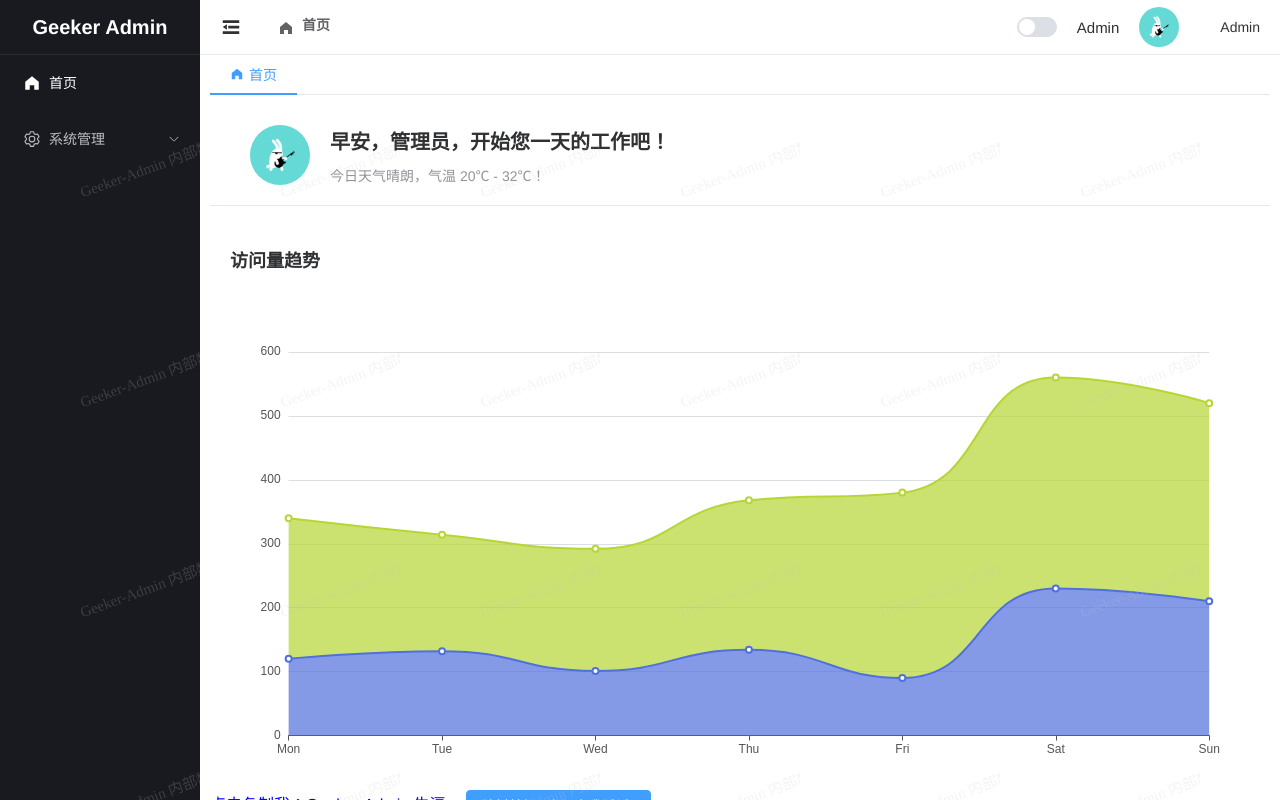
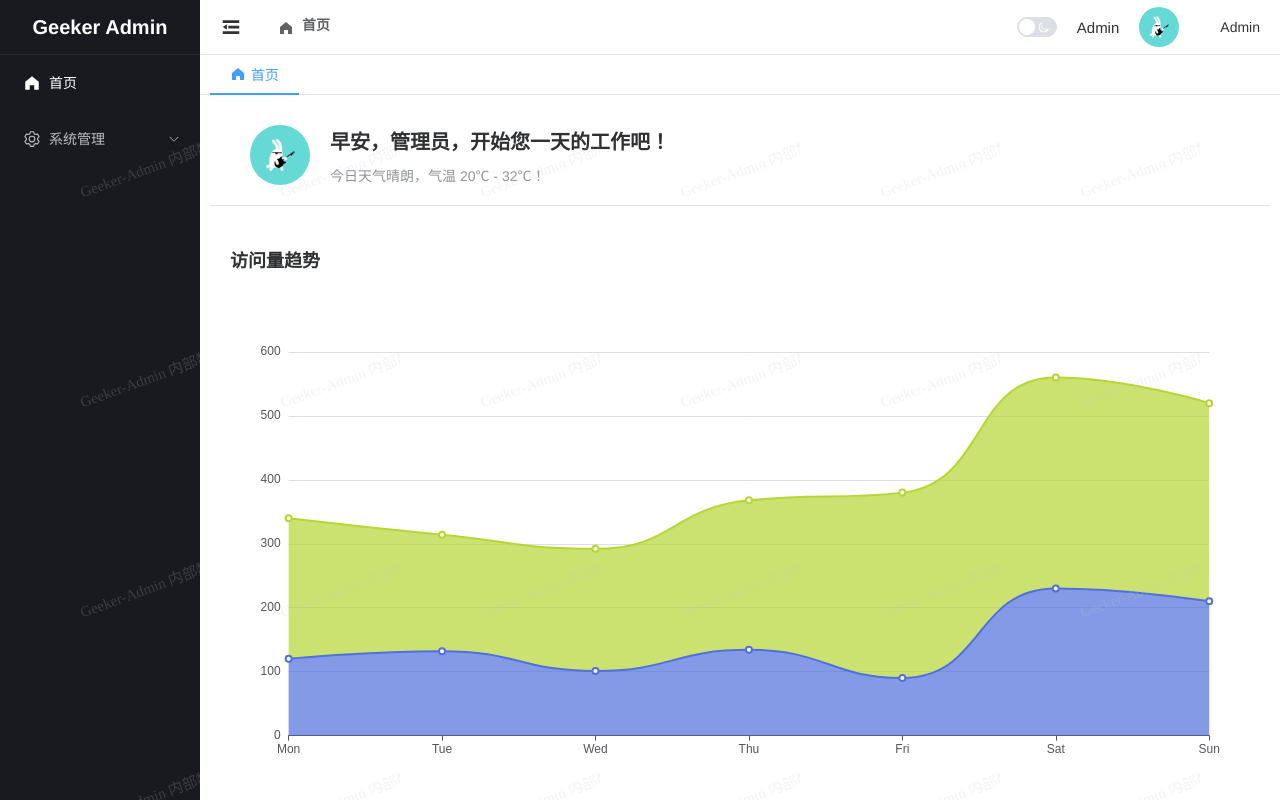
Before and after one commit to 9Epiphany9/my-geek-admin, a Vue app: page /#/home in a window 1280 px wide. Built offline with nearby package versions, Linux system fonts and the light colour scheme; sample sign-in values are in the browser's storage; the HTML template or start-up script is replaced by a standard one.

Commit message:
新增tab右键功能

```diff
--- a/src/layouts/components/Header/ToolBarRight.vue
+++ b/src/layouts/components/Header/ToolBarRight.vue
@@ -20,6 +20,7 @@ import { useGlobalStore } from '@/stores/modules/global'
 import { useTheme } from '@/hooks/useTheme'
 import { storeToRefs } from 'pinia'
 import Avatar from '@/layouts/components/Header/components/Avatar.vue'
+import { Moon, Sunny } from '@element-plus/icons-vue'
 const globalStore = useGlobalStore()
 const { isDark } = storeToRefs(globalStore)
 const { switchDark } = useTheme()
--- a/src/layouts/components/Tabs/index.vue
+++ b/src/layouts/components/Tabs/index.vue
@@ -49,55 +49,189 @@ const removeTab = (fullPath: string | number) => {
   // 2. 调用 Store 删除数据
   tabsStore.removeTab(path)
 }
+
+// ================= 右键菜单逻辑 =================
+
+const visible = ref(false)
+const top = ref(0)
+const left = ref(0)
+const selectedPath = ref('') // 记录右键点的是哪个 Tab 的路径
+
+// 1. 打开菜单
+const onContextMenu = (e: MouseEvent, item: any) => {
+  // 禁止浏览器默认菜单 (在 template 里用了 .prevent 其实这里就不用写了)
+  // e.preventDefault();
+
+  visible.value = true
+  left.value = e.clientX // 鼠标横坐标
+  top.value = e.clientY + 10 // 鼠标纵坐标 (稍微往下一点)
+  selectedPath.value = item.path // 记住点的是谁
+}
+
+// 2. 关闭菜单 (监听全局点击)
+watch(visible, (value) => {
+  if (value) {
+    document.body.addEventListener('click', closeMenu)
+  } else {
+    document.body.removeEventListener('click', closeMenu)
+  }
+})
+
+const closeMenu = () => {
+  visible.value = false
+}
+
+// --- 菜单按钮事件 ---
+
+// 刷新当前 (这是一个高阶功能，原理是先销毁组件再重建)
+// 简单起见，你可以先留空，或者只是重新加载路由
+const refreshCurrentPage = () => {
+  // 比较复杂的逻辑：通常是配合 KeepAlive 的 exclude 属性，
+  // 先把当前页从缓存清除，跳转到一个空白页，再跳回来。
+  // 这里我们先模拟一下：
+  /* const currentName = route.name as string;
+  tabsStore.removeKeepAliveName(currentName); // 这一步需要 store 支持
+  nextTick(() => {
+     router.replace({ path: "/redirect" + selectedPath.value });
+  });
+  */
+  console.log('刷新功能暂未实现')
+}
+
+// 关闭当前
+const closeCurrent = () => {
+  removeTab(selectedPath.value)
+}
+
+// 关闭其他
+const closeOther = () => {
+  tabsStore.closeMultipleTab(selectedPath.value)
+  router.push(selectedPath.value) // 跳转到当前保留的这个
+}
+
+// 关闭所有
+const closeAll = () => {
+  tabsStore.closeMaximize()
+  router.push('/home')
+}
 </script>
 
 <template>
   <div class="tabs-box">
+    <div class="tabs-menu">
       <el-tabs v-model="activeTab" type="card" @tab-click="tabClick" @tab-remove="removeTab">
         <el-tab-pane
           v-for="item in tabsStore.tabsList"
           :key="item.path"
           :label="item.title"
           :name="item.path"
-        :closable="item.close !== false"
+          :closable="item.close"
         >
           <template #label>
+            <span class="tab-label" @contextmenu.prevent="onContextMenu($event, item)">
               <el-icon v-if="item.icon" class="tabs-icon">
                 <component :is="item.icon"></component>
               </el-icon>
               {{ item.title }}
+            </span>
           </template>
         </el-tab-pane>
       </el-tabs>
+
+      <ul v-show="visible" :style="{ left: left + 'px', top: top + 'px' }" class="contextmenu">
+        <li @click="refreshCurrentPage">
+          <el-icon><Refresh /></el-icon> 刷新当前
+        </li>
+        <li @click="closeCurrent">
+          <el-icon><Remove /></el-icon> 关闭当前
+        </li>
+        <li @click="closeOther">
+          <el-icon><CircleClose /></el-icon> 关闭其他
+        </li>
+        <li @click="closeAll">
+          <el-icon><FolderDelete /></el-icon> 关闭所有
+        </li>
+      </ul>
+    </div>
   </div>
 </template>
 
-<style scoped>
+<style scoped lang="scss">
 .tabs-box {
   background-color: var(--el-bg-color);
+  .tabs-menu {
+    position: relative;
+    width: 100%;
+
+    // 调整一下 element tabs 的默认样式
+    :deep(.el-tabs__header) {
+      box-sizing: border-box;
+      height: 40px;
       padding: 0 10px;
-  /* 稍微把 Tab 往下压一点，好看点 */
-  /* border-bottom: 1px solid #e4e7ed; */
+      margin: 0;
+      .el-tabs__nav-wrap {
+        position: absolute;
+        width: 100%;
+        .el-tabs__nav {
+          display: flex;
+          border: none;
+          .el-tabs__item {
+            display: flex;
+            align-items: center;
+            justify-content: center;
+            color: #cccccc;
+            border: none;
+            // 选中的样式
+            &.is-active {
+              color: var(--el-color-primary);
+              border-bottom: 2px solid var(--el-color-primary);
+            }
+            // 自定义 slot 里的样式
+            .tab-label {
+              display: flex;
+              align-items: center;
+              justify-content: center;
+              width: 100%;
+              height: 100%; // 撑满，为了让右键点击更容易触发
+              .tabs-icon {
+                margin-right: 5px;
+                font-size: 16px;
+              }
+            }
+          }
+        }
+      }
+    }
   }
 
-.tabs-icon {
+  // 右键菜单样式
+  .contextmenu {
+    position: fixed; // 必须是 fixed，参照屏幕
+    z-index: 3000;
+    width: 100px; // 稍微宽一点
+    padding: 5px 0;
+    margin: 0;
+    font-size: 12px;
+    font-weight: 400;
+    color: #333;
+    list-style-type: none;
+    background: #fff;
+    box-shadow: 2px 2px 3px 0 rgba(0, 0, 0, 0.3);
+    border-radius: 4px;
+
+    li {
+      display: flex;
+      align-items: center;
+      padding: 7px 16px;
+      cursor: pointer;
+      &:hover {
+        background: #eee;
+        color: var(--el-color-primary);
+      }
+      .el-icon {
         margin-right: 5px;
-  vertical-align: middle;
       }
-
-/* 覆盖 Element Plus 默认样式，让它更好看（可选） */
-:deep(.el-tabs__header) {
-  margin: 0;
     }
-:deep(.el-tabs__nav) {
-  border: none !important;
   }
-:deep(.el-tabs__item) {
-  color: #cccccc;
-  border: none !important;
-}
-:deep(.el-tabs__item.is-active) {
-  color: #409eff;
-  border-bottom: 2px solid #409eff !important;
 }
 </style>
--- a/src/layouts/index.vue
+++ b/src/layouts/index.vue
@@ -36,7 +36,7 @@
         <router-view v-slot="{ Component, route }">
           <transition name="fade-transform" mode="out-in">
             <keep-alive :include="tabsStore.keepAliveName">
-              <component :is="Component" :key="route.fullPath" />
+              <component :is="Component" :key="route.fullPath" v-if="!route.meta.isLink" />
             </keep-alive>
           </transition>
         </router-view>
--- a/src/stores/modules/tabs.ts
+++ b/src/stores/modules/tabs.ts
@@ -34,5 +34,17 @@ export const useTabsStore = defineStore('tabs', () => {
     return tabsList.value.map((item) => item.name)
   })
 
-  return { tabsList, addTab, removeTab, keepAliveName }
+  // 关闭多个标签 (保留首页 + 选中的那个)
+  function closeMultipleTab(tabsMenuValue?: string) {
+    tabsList.value = tabsList.value.filter((item) => {
+      return item.path === '/home' || item.path === tabsMenuValue
+    })
+  }
+
+  //关闭所有标签 (只留首页)
+  function closeMaximize() {
+    tabsList.value = tabsList.value.filter((item) => item.path === '/home')
+  }
+
+  return { tabsList, addTab, removeTab, keepAliveName, closeMultipleTab, closeMaximize }
 })
--- a/src/views/home/index.vue
+++ b/src/views/home/index.vue
@@ -14,14 +14,6 @@
         <div ref="echartsRef" class="echarts-content"></div>
       </div>
     </div>
-  </div>
-
-  <div class="card">
-    <span v-copy="copyText" style="cursor: pointer; color: blue; margin-right: 20px">
-      点击复制我：{{ copyText }}
-    </span>
-
-    <el-button type="primary" v-debounce="handleBtnClick"> 防抖按钮 (疯狂点我试试) </el-button>
   </div>
 </template>
 
@@ -88,6 +80,9 @@ const copyText = ref('Geeker-Admin 牛逼')
 const handleBtnClick = () => {
   ElMessage.warning('我被点击了！(500ms内只能触发一次)')
 }
+defineOptions({
+  name: 'Home',
+})
 </script>
 
 <style scoped lang="scss">
--- a/src/views/system/role/index.vue
+++ b/src/views/system/role/index.vue
@@ -37,6 +37,9 @@ const columns = [
 const openDrawer = (row: any) => {
   drawerRef.value?.acceptParams(row)
 }
+defineOptions({
+  name: 'Role',
+})
 </script>
 <style scoped>
 .table-content {
--- a/src/views/system/user/index.vue
+++ b/src/views/system/user/index.vue
@@ -73,7 +73,9 @@ import { ElMessage, ElMessageBox } from 'element-plus'
 import { ref } from 'vue'
 import 'element-plus/es/components/message-box/style/css'
 import 'element-plus/es/components/message/style/css'
-defineOptions({ name: 'User' })
+defineOptions({
+  name: 'User',
+})
 import UserDrawer from './UserDrawer.vue' // 引入刚才写的组件
 // 表格配置 (以后写页面主要就是写这个数组)
 // src/views/system/user/index.vue
```
Lines whose indentation alone changed are shown as unchanged.
